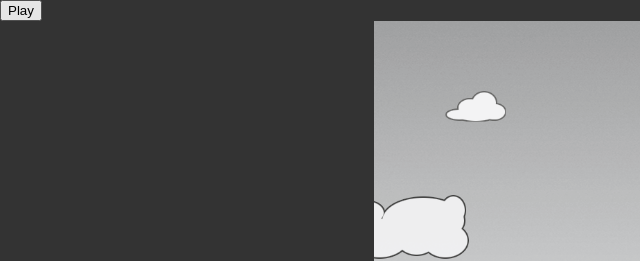
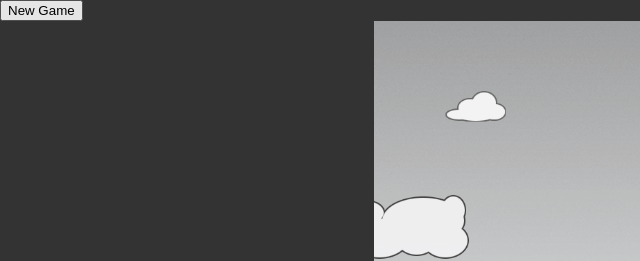
Before and after one commit to waber01/777vasily.github.io, a plain HTML site: page index.html in a window 1280 px wide. Shown: the top 261 px of the page, 0-640 px from the left. Drawn offline with Linux system fonts and the light colour scheme.

Commit message:
Update index.html

```diff
--- a/index.html
+++ b/index.html
@@ -25,7 +25,7 @@
 </head>
 <body>
     <a href="/144.html">
-        <button id="playBtn" onclick="playBtnClicked();">Play</button> </a>
+        <button id="playBtn" onclick="playBtnClicked();">New Game</button> </a>
 
 <div id="wrapper">
 	<canvas id="canvas"></canvas>
```
